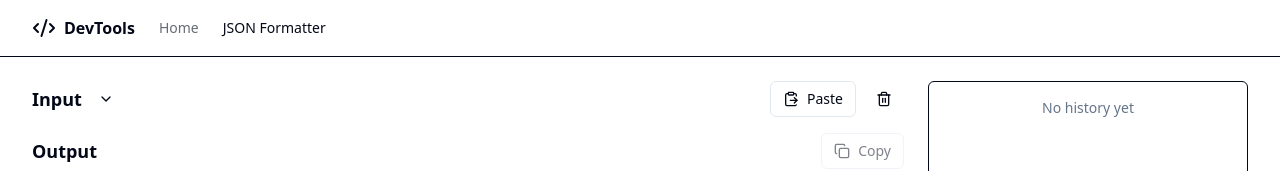
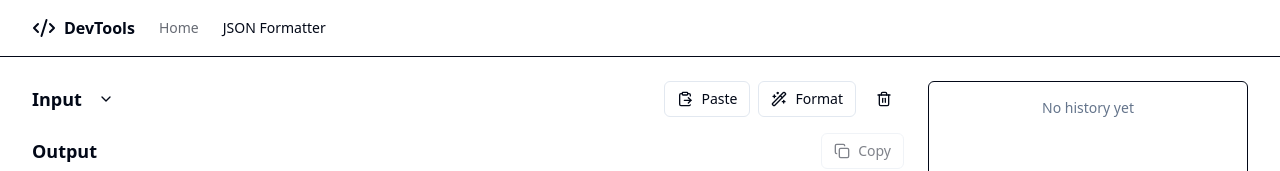
Before and after one commit to yukukotani/tool.yuku.dev, a React (Vite) app: page /json in a window 1280 px wide. Shown: the top 171 px of the page. Built offline with nearby package versions, Linux system fonts and the light colour scheme.

Commit message:
JSON Formatter の history 削除時に確認ダイアログを追加

```diff
--- a/src/features/json-formatter/components/HistoryList.tsx
+++ b/src/features/json-formatter/components/HistoryList.tsx
@@ -1,4 +1,4 @@
-import { Trash2, Clock, X } from "lucide-react";
+import { Clock, X } from "lucide-react";
 import { Button } from "../../../ui/components/button";
 import type { HistoryItem } from "../hooks/useJsonHistory";
 
@@ -30,7 +30,11 @@ export function HistoryList({
         <Button
           variant="ghost"
           size="sm"
-          onClick={onClear}
+          onClick={() => {
+            if (window.confirm("すべての履歴を削除しますか？")) {
+              onClear();
+            }
+          }}
           className="h-8 px-2 text-xs text-muted-foreground hover:text-destructive"
         >
           Clear All
@@ -58,7 +62,9 @@ export function HistoryList({
                 className="absolute right-2 top-2 hidden h-6 w-6 text-muted-foreground hover:text-destructive group-hover:flex"
                 onClick={(e) => {
                   e.stopPropagation();
-                  onDelete(item.id);
+                  if (window.confirm("この履歴を削除しますか？")) {
+                    onDelete(item.id);
+                  }
                 }}
               >
                 <X className="h-3 w-3" />
--- a/src/features/json-formatter/components/JsonEditor.tsx
+++ b/src/features/json-formatter/components/JsonEditor.tsx
@@ -11,7 +11,6 @@ import {
 } from "lucide-react";
 import { Button } from "../../../ui/components/button";
 import { Textarea } from "../../../ui/components/textarea";
-import { cn } from "../../../libs/utils";
 
 interface JsonEditorProps {
   value: string;
@@ -28,19 +27,20 @@ export function JsonEditor({
   const [formattedJson, setFormattedJson] = useState<string | null>(null);
   const [isInputOpen, setIsInputOpen] = useState(false);
 
-  const handleFormat = useCallback(() => {
-    if (!value.trim()) {
+  const formatJson = useCallback(
+    (jsonText: string) => {
+      if (!jsonText.trim()) {
         setFormattedJson(null);
         setError(null);
         return;
       }
 
       try {
-      const parsed = JSON.parse(value);
+        const parsed = JSON.parse(jsonText);
         const formatted = JSON.stringify(parsed, null, 2);
         setFormattedJson(formatted);
         setError(null);
-      onFormatSuccess(value); // Save raw value to history, or formatted? Spec says "content"
+        onFormatSuccess(jsonText); // Save raw value to history, or formatted? Spec says "content"
         // Actually, better to save the raw input if we want to restore it, OR save formatted.
         // Spec says: "WHEN JSON が正常に整形される THEN その内容が履歴リストに追加される"
         // Usually we want to save the valid JSON.
@@ -48,7 +48,13 @@ export function JsonEditor({
         setError((e as Error).message);
         setFormattedJson(null);
       }
-  }, [value, onFormatSuccess]);
+    },
+    [onFormatSuccess]
+  );
+
+  const handleFormat = useCallback(() => {
+    formatJson(value);
+  }, [value, formatJson]);
 
   // Auto-format if value changes from outside (e.g. history selection)?
   // No, user might want to edit. But if it comes from history, it is likely already formatted or valid.
@@ -57,11 +63,13 @@ export function JsonEditor({
     try {
       const text = await navigator.clipboard.readText();
       onChange(text);
+      // Auto-format after pasting
+      formatJson(text);
     } catch (err) {
       console.error("Failed to read clipboard: ", err);
       // Maybe show toast
     }
-  }, [onChange]);
+  }, [onChange, formatJson]);
 
   const handleCopy = useCallback(() => {
     if (formattedJson) {
@@ -105,6 +113,15 @@ export function JsonEditor({
             >
               <ClipboardPaste className="mr-2 h-4 w-4" />
               Paste
+            </Button>
+            <Button
+              variant="outline"
+              size="sm"
+              onClick={handleFormat}
+              title="Format JSON"
+            >
+              <Wand2 className="mr-2 h-4 w-4" />
+              Format
             </Button>
             <Button
               variant="ghost"
```
Lines whose indentation alone changed are shown as unchanged.
